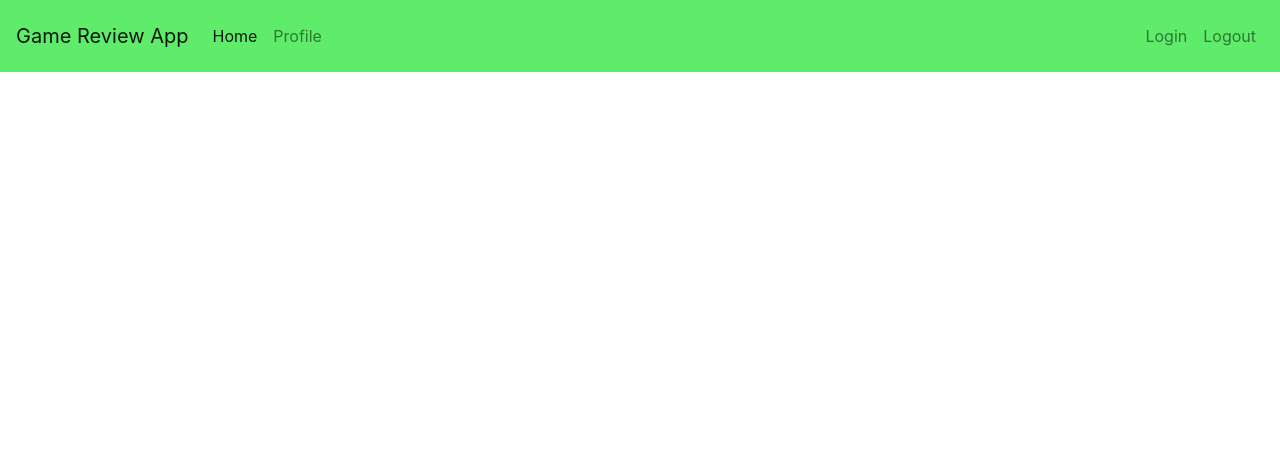
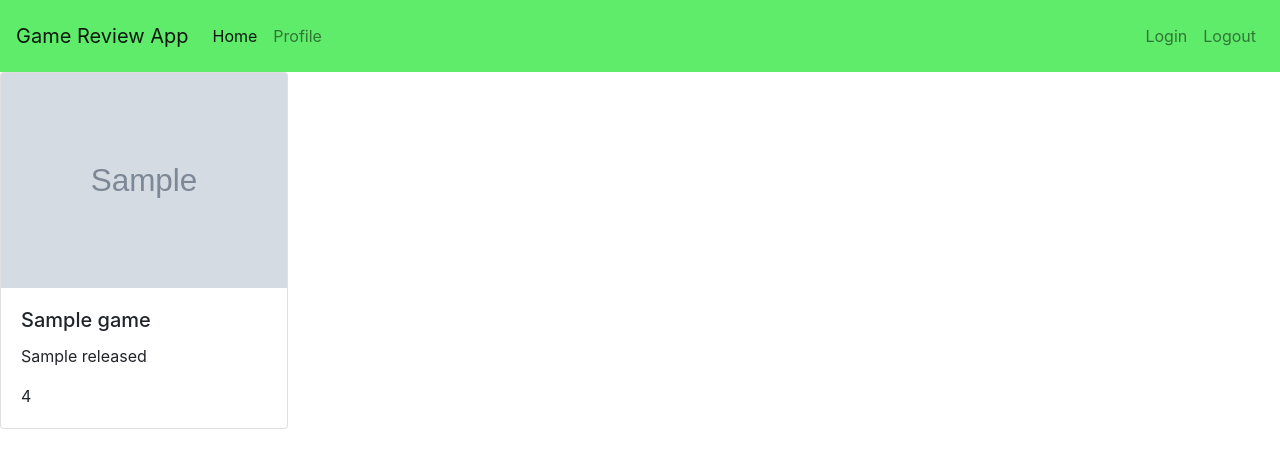
Before and after one commit to waleedo91/Django-Capstone-Q4, a Django app: page / in a window 1280 px wide. Shown: the top 468 px of the page. Run offline with Django 3.2, Linux system fonts and the light colour scheme; tables that the repository leaves empty hold one stand-in row (values such as "Sample post"); grey boxes marked "Sample" are stand-in pictures; a database or web service that is not in the repository returns one stand-in record (values such as "Sample title"); data that the repository does not hold is empty; some libraries are stand-ins or nearby versions.

Commit message:
Index page showing cards from the api and has templates for navbar and base html

```diff
--- a/capstone_app/views.py
+++ b/capstone_app/views.py
@@ -6,24 +6,15 @@ from django.utils.text import slugify
 from django.core.paginator import Paginator
 from django.urls import reverse
 from django.db.models import Avg
+import json
 
 # from .models import Game, GameGenre, GameReview, Player
 
 import requests
 # Create your views here.
 
-
 def index(request):
-    url = 'https://rawg-video-games-database.p.rapidapi.com/games'
-
-    headers = {
-        'x-rapidapi-key': "9bb829cd6cmshaf5a1d3c29abfd5p1e73d1jsnaa321c9a0d6e",
-        'x-rapidapi-host': "rawg-video-games-database.p.rapidapi.com"
-    }
-
-    response = requests.request("GET", url, headers=headers)
-
-    game_data = response.json()
-    return render(request, 'index.html', {
-        'game': game_data,
-    })
+    url = 'https://api.rawg.io/api/games?key=1d0a743d255d48418ee551a3eb563813&metacritic=%2295,100%22&page_size=40'
+    response = requests.request("GET", url)
+    resp = response.json()
+    return render(request, 'index.html', {'game': resp})
--- a/static/css/index.css
+++ b/static/css/index.css
@@ -1,14 +1,9 @@
+/*Scroll bar for the main/index.html page */
 .scrolling-wrapper {
-    width: 100px;
-    height: 300px;
-    overflow-y: auto;
-    overflow-x: hidden;
-    transform: rotate(-90deg) translateY(-100px);
-    transform-origin: right top;
+    overflow-x: scroll;
+    overflow-y: hidden;
+    white-space: nowrap;
 }
 .scrolling-wrapper > .card {
-    width: 100px;
-    height: 100px;
-    transform: rotate(90deg);
-    transform-origin: right top;
+  display: inline-block;
 }
--- /dev/null
+++ b/templates/card.html
@@ -0,0 +1,15 @@
+<!-- Cards displaying on the index.html page -->
+{% block content %}
+    <div class="scrolling-wrapper">
+      {% for game in game.results %}
+        <div class="card" style="width: 18rem;">
+          <img class="card-img-top" src={{ game.background_image }} alt="Card image cap">
+          <div class="card-body">
+            <h5 class="card-title">{{ game.name }}</h5>
+            <p class="card-text">{{ game.released }}</p>
+            <p class="card-text">{{ game.rating }}</p>
+          </div>
+        </div>
+      {% endfor %}
+    </div>
+{% endblock %}
--- a/templates/index.html
+++ b/templates/index.html
@@ -12,29 +12,6 @@
     {% include 'navbar.html' %}
   </header>
   <body>
-    {% block content %}
-    <div class="scrolling-wrapper">
-      {% for game in game.results %}
-        <div class="card">
-          {{ game.name }}
-          <br>
-          {{ game.released }}
-          <br>
-          {{ game.background_image }}
-          <br>
-          {{ game.rating }}
-        </div>
-      {% endfor %}
-    </div>
-    <!-- <h1>Hello World</h1>
-    {% for game in game.results %}
-    <ul>
-      <li>{{ game.name }}</li>
-      <li>{{ game.released }}</li>
-      <li>{{ game.background_image }}</li>
-      <li>{{ game.rating }}</li>
-    </ul>
-    {% endfor %} -->
+    {% include 'card.html' %}
   </body>
-  {% endblock %}
 </html>
```
